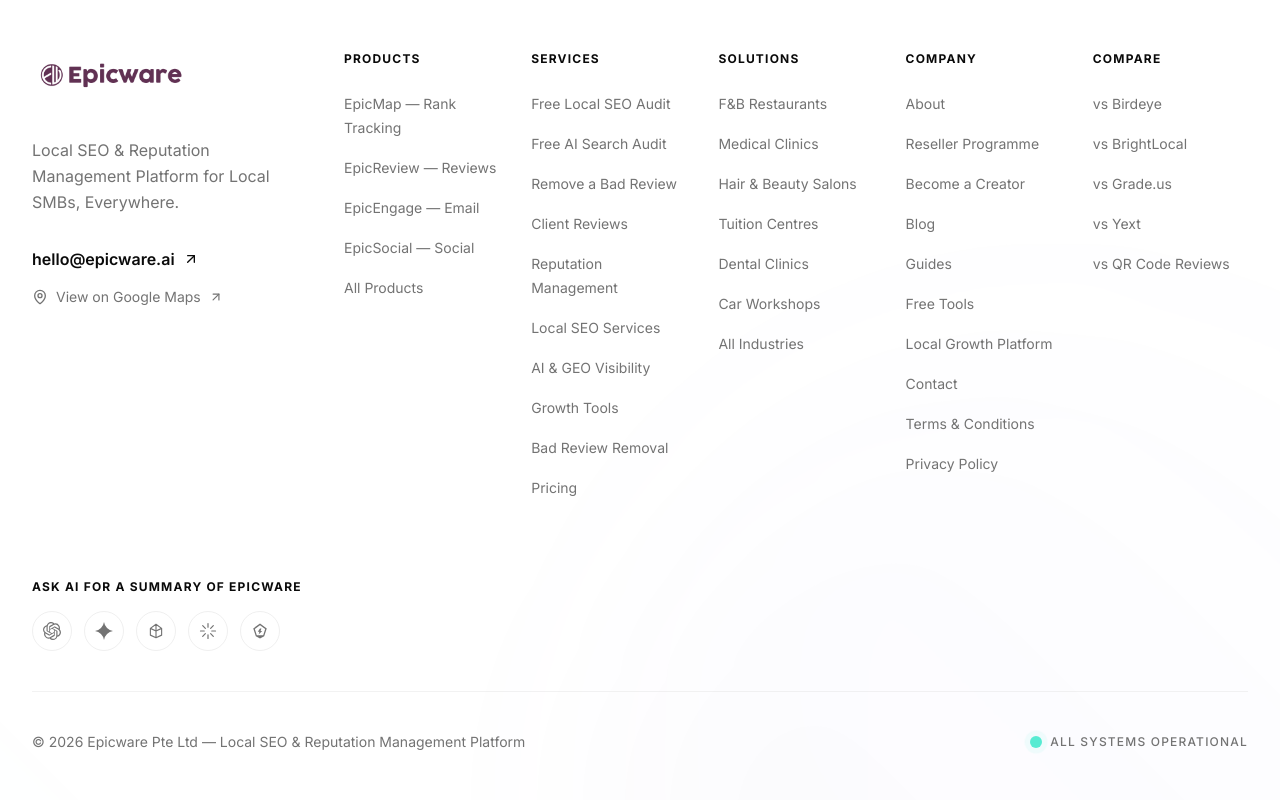
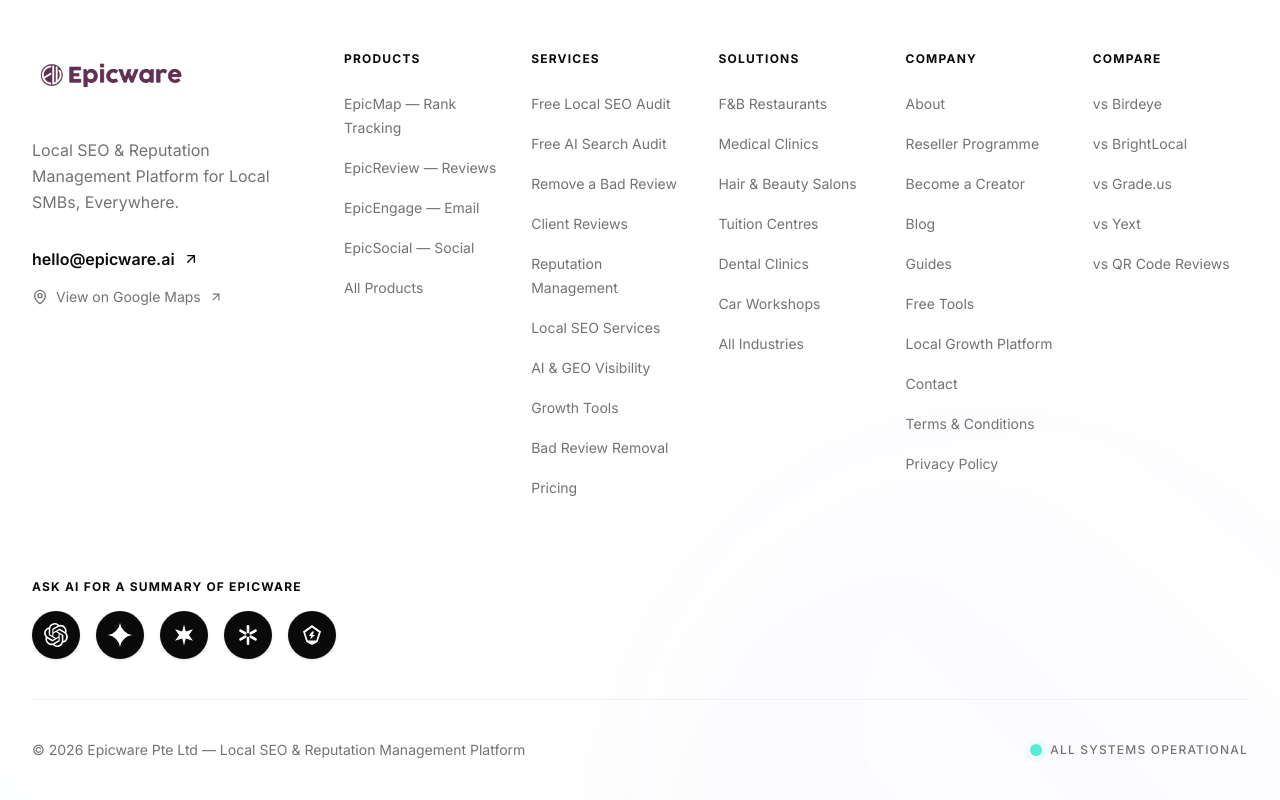
Before and after one commit to goepicware/epicware-next, a Next.js app: page /locations/singapore in a window 1280 px wide. Shown: the part 3658-4458 px from the top of the page. Built offline with nearby package versions, Linux system fonts and the light colour scheme; no server answers.

Commit message:
feat(footer): make Ask AI icons bold and prominent
Solid filled circles with larger white icons (matches Nory's reference
treatment), and redrew Perplexity/Claude as filled shapes to match
the visual weight of the ChatGPT/Gemini/Grok marks.

```diff
--- a/components/icons/AIToolIcons.tsx
+++ b/components/icons/AIToolIcons.tsx
@@ -18,16 +18,21 @@ export function GeminiIcon({ className }: IconProps) {
 
 export function PerplexityIcon({ className }: IconProps) {
   return (
-    <svg viewBox="0 0 24 24" fill="none" stroke="currentColor" strokeWidth="1.5" className={className} aria-hidden="true">
-      <path d="M12 3v18M4.5 8.5 12 3l7.5 5.5M4.5 8.5v9L12 21l7.5-3.5v-9M4.5 8.5 12 12l7.5-3.5M12 12v9" strokeLinejoin="round" strokeLinecap="round" />
+    <svg viewBox="0 0 24 24" fill="currentColor" className={className} aria-hidden="true">
+      <path d="M12 1.5 13.8 8.6 21 6.3 16.9 12 21 17.7 13.8 15.4 12 22.5 10.2 15.4 3 17.7 7.1 12 3 6.3 10.2 8.6 12 1.5Z" />
     </svg>
   );
 }
 
 export function ClaudeIcon({ className }: IconProps) {
   return (
-    <svg viewBox="0 0 24 24" fill="none" stroke="currentColor" strokeWidth="1.6" strokeLinecap="round" className={className} aria-hidden="true">
-      <path d="M12 2v5M12 17v5M2 12h5M17 12h5M4.93 4.93l3.54 3.54M15.53 15.53l3.54 3.54M4.93 19.07l3.54-3.54M15.53 8.47l3.54-3.54" />
+    <svg viewBox="0 0 24 24" fill="currentColor" className={className} aria-hidden="true">
+      <rect x="10.7" y="2" width="2.6" height="8.2" rx="1.3" />
+      <rect x="10.7" y="2" width="2.6" height="8.2" rx="1.3" transform="rotate(60 12 12)" />
+      <rect x="10.7" y="2" width="2.6" height="8.2" rx="1.3" transform="rotate(120 12 12)" />
+      <rect x="10.7" y="2" width="2.6" height="8.2" rx="1.3" transform="rotate(180 12 12)" />
+      <rect x="10.7" y="2" width="2.6" height="8.2" rx="1.3" transform="rotate(240 12 12)" />
+      <rect x="10.7" y="2" width="2.6" height="8.2" rx="1.3" transform="rotate(300 12 12)" />
     </svg>
   );
 }
--- a/components/layout/Footer.tsx
+++ b/components/layout/Footer.tsx
@@ -176,7 +176,7 @@ export default function Footer() {
           <h4 className="text-xs font-bold uppercase tracking-widest text-foreground mb-4">
             Ask AI for a Summary of Epicware
           </h4>
-          <div className="flex items-center gap-3">
+          <div className="flex items-center gap-4">
             {AI_TOOLS.map(({ name, href, Icon }) => (
               <a
                 key={name}
@@ -185,9 +185,9 @@ export default function Footer() {
                 rel="noopener noreferrer"
                 aria-label={`Ask ${name} about Epicware`}
                 title={`Ask ${name} about Epicware`}
-                className="inline-flex items-center justify-center w-10 h-10 rounded-full border border-border/60 text-muted-foreground hover:text-primary hover:border-primary/40 transition-colors duration-300"
+                className="inline-flex items-center justify-center w-12 h-12 rounded-full bg-foreground text-background shadow-sm hover:bg-primary hover:scale-110 hover:shadow-md transition-all duration-300"
               >
-                <Icon className="w-[18px] h-[18px]" />
+                <Icon className="w-6 h-6" />
               </a>
             ))}
           </div>
```
